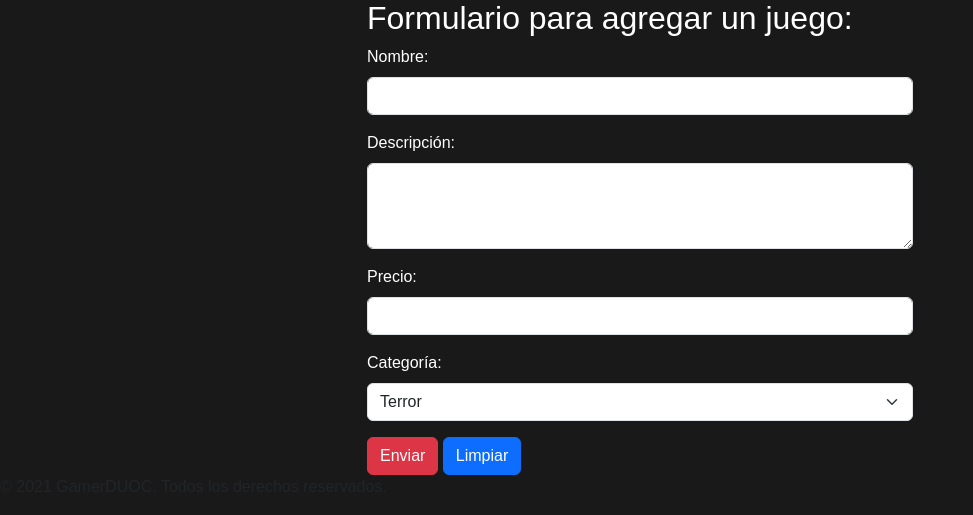
After one commit to c4miloarriagada/django_app, a Django app: page /form_juegos/ in a window 1280 px wide. The commit adds this page. Shown: the part 301-816 px from the top of the page, without its empty margins (0-973 px from the left). Run offline with Django 5.2, Linux system fonts and the light colour scheme.

Commit message:
add: anadir juegos, html con lista de juegos

```diff
--- a/duocgame/admin.py
+++ b/duocgame/admin.py
@@ -4,3 +4,7 @@ from .models import UserProfile, Category, Game, Order, OrderItem, Review
 
 admin.site.register(UserProfile)
 admin.site.register(Category)
+admin.site.register(Game)
+admin.site.register(Order)
+admin.site.register(OrderItem)
+admin.site.register(Review)
--- a/duocgame/forms.py
+++ b/duocgame/forms.py
@@ -0,0 +1,8 @@
+from django import forms
+from .models import Game
+
+
+class GameForm(forms.ModelForm):
+    class Meta:
+        model = Game
+        fields = ['name', 'description', 'price', 'category']
--- a/duocgame/urls.py
+++ b/duocgame/urls.py
@@ -15,7 +15,8 @@ from .views import (
     signup,
     user_panel,
     visualizacion,
-    wip
+    wip,
+    form_juegos
 )
 
 urlpatterns = [
@@ -34,4 +35,5 @@ urlpatterns = [
     path("visualizacion/", visualizacion, name="visualizacion"),
     path("categoria/wip", wip, name="wip"),
     path("logout/", auth_views.LogoutView.as_view(next_page="/"), name="logout"),
+    path("form_juegos/", form_juegos, name="form_juegos"),
 ]
--- a/duocgame/views.py
+++ b/duocgame/views.py
@@ -2,9 +2,10 @@ from django.contrib.auth import authenticate, get_user_model, login
 from django.contrib.auth.decorators import login_required
 from django.http import HttpResponse
 from django.shortcuts import redirect, render
+from .forms import GameForm
 
 from .models import UserProfile
-
+from .models import Game
 # Create your views here.
 
 
@@ -80,7 +81,9 @@ def cat_terror(request):
 
 
 def dashboard(request):
-    return render(request, "dashboard.html")
+    juegos = Game.objects.all()
+    datos = {'juegos': juegos}
+    return render(request, "dashboard.html", datos)
 
 
 def checkout(request):
@@ -120,3 +123,17 @@ def visualizacion(request):
 
 def wip(request):
     return render(request, "wip.html")
+
+def form_juegos(request):
+    datos = {
+        'form': GameForm()
+    }
+    if request.method == "POST":
+        form = GameForm(request.POST)
+        if form.is_valid():
+            form.save()
+            datos['mensaje'] = "Juego guardado correctamente"
+            return redirect('dashboard')
+        else:
+            datos['mensaje'] = "Error al guardar el juego"
+    return render(request, "form_juegos.html", {'form': GameForm()})
--- a/static/css/dashboard.css
+++ b/static/css/dashboard.css
@@ -147,3 +147,7 @@ header {
 .categoria img:hover {
   transform: scale(1.1);
 }
+
+.row {
+  color: white;
+}
--- /dev/null
+++ b/templates/form_juegos.html
@@ -0,0 +1,78 @@
+{% load static %}
+<!DOCTYPE html>
+<html lang="es">
+
+<head>
+  <meta charset="UTF-8" />
+  <meta name="viewport" content="width=device-width, initial-scale=1.0" />
+  <title>GamerDUOC - Agregar Juegos</title>
+  <link rel="stylesheet" href="{% static 'css/dashboard.css' %}" />
+  <link href="https://cdn.jsdelivr.net/npm/bootstrap@5.3.0-alpha1/dist/css/bootstrap.min.css" rel="stylesheet" />
+  <script src="{% static 'js/shoppingcart.js' %}" defer></script>
+</head>
+
+<body class="wrapper">
+  <header class="header">
+    <a href="{% url 'landing_page' %}" class="logo">Gamer <span>DUOC</span></a>
+    <nav class="navbar">
+      {% if user.is_authenticated %}
+      <form id="logoutForm" method="POST" action="{% url 'logout' %}">
+        {% csrf_token %}
+        <a href="#" onclick="document.getElementById('logoutForm').submit()">Cerrar sesión</a>
+      </form>
+      {% else %}
+      <a href="{% url 'signup' %}">Registrarse</a>
+      <a href="{% url 'login' %}">Iniciar sesión</a>
+      {% endif %}
+      <a href="{% url 'shoppingcart' %}"><img src="./../static/icons/shopping-cart.svg" alt="Carrito" />
+        <span id="cuenta-carrito">0</span>
+      </a>
+    </nav>
+  </header>
+
+  <header class="encabezado">
+    <h1>Agregar juegos</h1>
+  </header>
+
+  <main>
+    <div class="container">
+      <div class="row">
+        <div class="col-md-6 offset-md-3">
+          <h2>Formulario para agregar un juego:</h2>
+          <form method="post" action="">
+            {% csrf_token %}
+            <div class="mb-3">
+              <label for="id_name" class="form-label">Nombre:</label>
+              <input type="text" id="id_name" name="name" class="form-control">
+            </div>
+            <div class="mb-3">
+              <label for="id_description" class="form-label">Descripción:</label>
+              <textarea id="id_description" name="description" class="form-control" rows="3"></textarea>
+            </div>
+            <div class="mb-3">
+              <label for="id_price" class="form-label">Precio:</label>
+              <input type="number" id="id_price" name="price" class="form-control">
+            </div>
+            <div class="mb-3">
+              <label for="id_category" class="form-label">Categoría:</label>
+              <select id="id_category" name="category" class="form-select">
+                <option value="1">Terror</option>
+                <option value="2">Acción</option>
+                <option value="3">Carreras</option>
+                <option value="4">Aventura</option>
+              </select>
+            </div>
+            <input type="submit" class="btn btn-danger" id="enviar" value="Enviar">
+            <input type="reset" class="btn btn-primary" id="limpiar" value="Limpiar">
+          </form>
+        </div>
+      </div>
+    </div>
+  </main>
+
+  <footer>
+    <p>© 2021 GamerDUOC. Todos los derechos reservados.</p>
+  </footer>
+</body>
+
+</html>
```
Also changed, not shown: templates/dashboard.html (+27 -2 lines).
